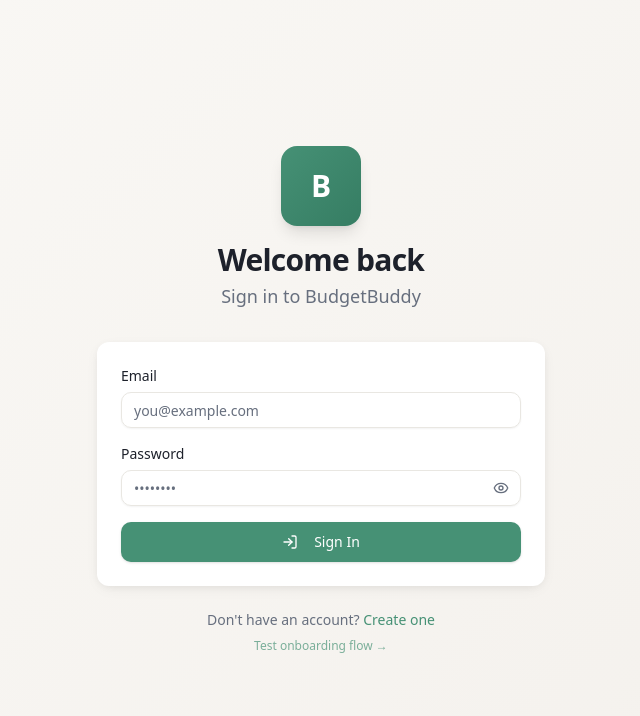
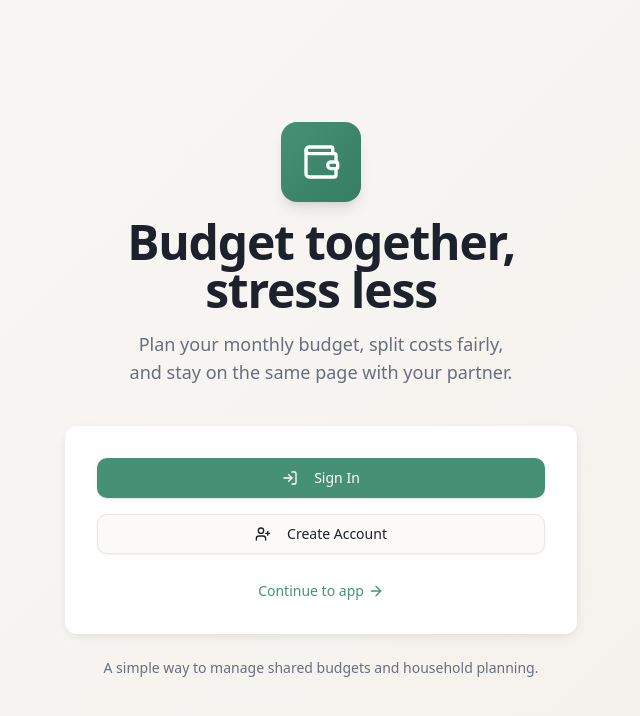
Before and after one commit to SimonGebru/BudgetBuddy, a React (Vite) app in the folder client/budgetbuddy-frontend/: page / in a window 1280 px wide. Before the commit this address led to /login. Shown: the top 716 px of the page, without its empty margins (319-959 px from the left). Built offline with nearby package versions, Linux system fonts and the light colour scheme.

Commit message:
gjort en snyggare landingpage

```diff
--- a/client/budgetbuddy-frontend/src/pages/Index.jsx
+++ b/client/budgetbuddy-frontend/src/pages/Index.jsx
@@ -1,15 +1,59 @@
-import { useEffect } from 'react';
-import { useNavigate } from 'react-router-dom';
+import { Link } from 'react-router-dom';
+import { ArrowRight, LogIn, UserPlus, Wallet } from 'lucide-react';
+import { Button } from '@/components/ui/button';
+
+export default function Index() {
+  return (
+    <div className="min-h-screen flex items-center justify-center px-4 gradient-warm">
+      <div className="w-full max-w-sm lg:max-w-lg animate-scale-in">
+
+        <div className="text-center mb-8 lg:mb-10">
+          <div className="w-16 h-16 lg:w-20 lg:h-20 mx-auto mb-4 rounded-2xl gradient-primary flex items-center justify-center shadow-lg">
+            <Wallet className="h-8 w-8 lg:h-10 lg:w-10 text-primary-foreground" />
+          </div>
+
+          <h1 className="text-3xl lg:text-5xl font-bold text-foreground text-balance">
+            Budget together, <br className="hidden lg:block" />
+            stress less
+          </h1>
+
+          <p className="text-muted-foreground mt-3 lg:mt-4 text-sm lg:text-lg max-w-md mx-auto text-balance">
+            Plan your monthly budget, split costs fairly, and stay on the same page with your partner.
+          </p>
+        </div>
 
 
-const Index = () => {
-  const navigate = useNavigate();
+        <div className="card-elevated p-6 lg:p-8 space-y-4">
+          <Button asChild size="lg" className="w-full">
+            <Link to="/login">
+              <LogIn className="h-4 w-4 mr-2" />
+              Sign In
+            </Link>
+          </Button>
 
-  useEffect(() => {
-    navigate('/login');
-  }, [navigate]);
+          <Button asChild variant="outline" size="lg" className="w-full">
+            <Link to="/register">
+              <UserPlus className="h-4 w-4 mr-2" />
+              Create Account
+            </Link>
+          </Button>
 
-  return null;
-};
+          <div className="pt-2 text-center">
+            <Link
+              to="/login"
+              className="inline-flex items-center gap-1 text-sm text-primary font-medium hover:underline"
+            >
+              Continue to app
+              <ArrowRight className="h-4 w-4" />
+            </Link>
+          </div>
+        </div>
 
-export default Index;
+
+        <p className="text-center text-xs lg:text-sm text-muted-foreground mt-6">
+          A simple way to manage shared budgets and household planning.
+        </p>
+      </div>
+    </div>
+  );
+}
```
